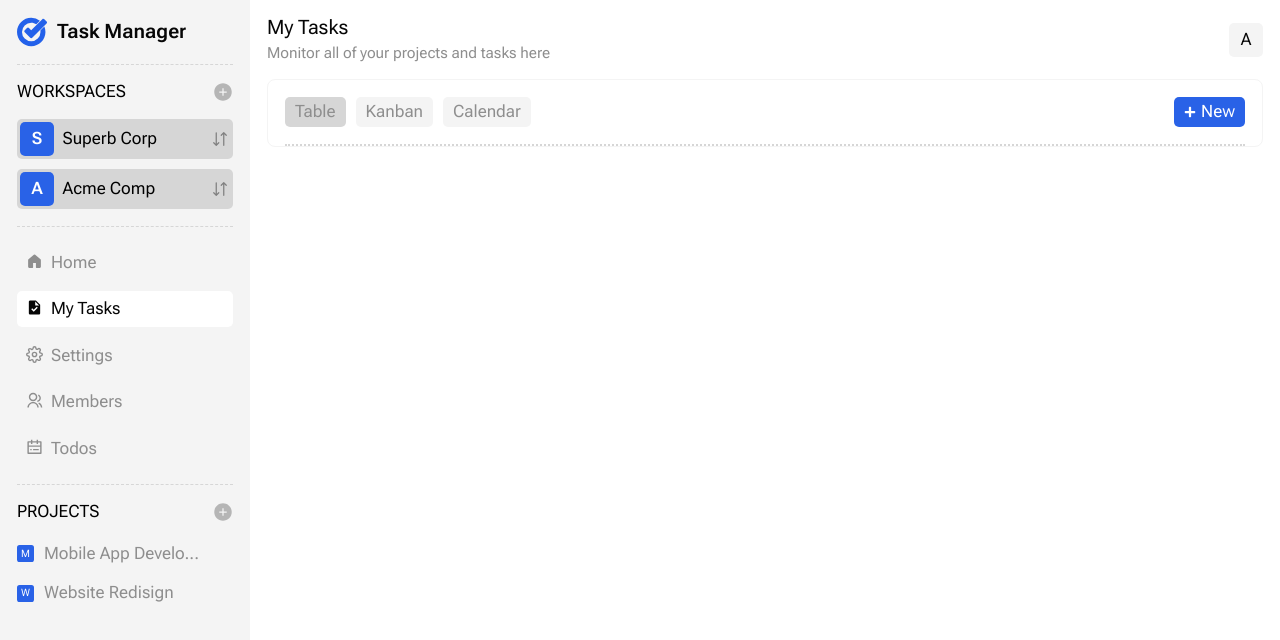
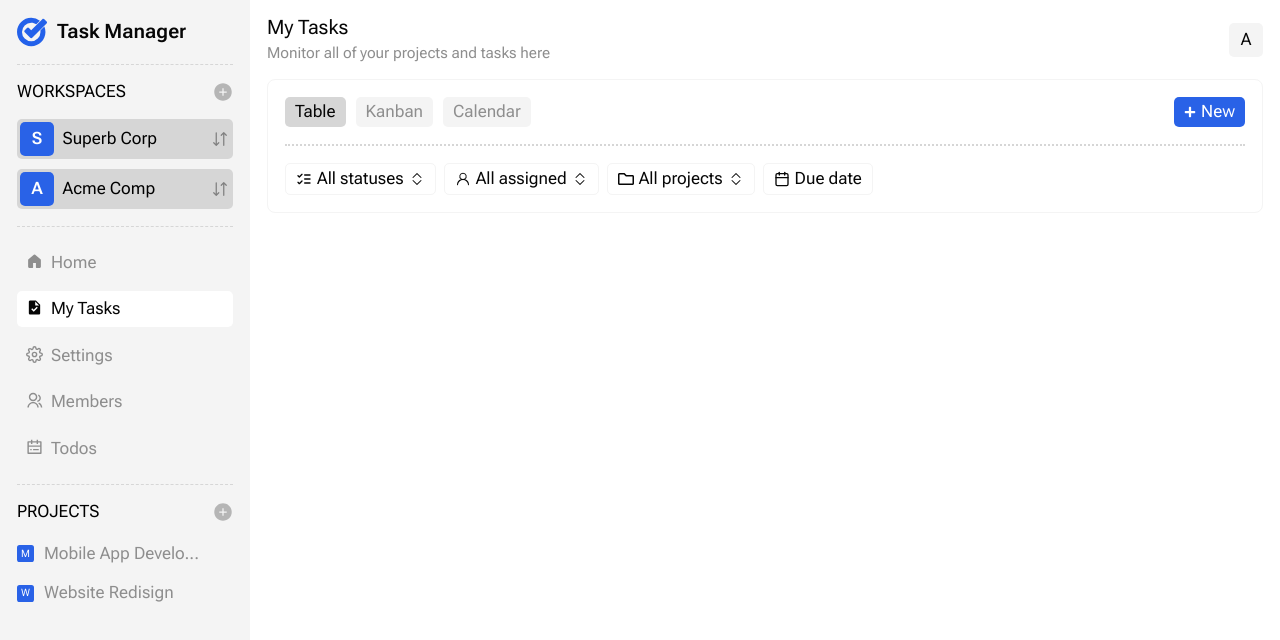
Before and after one commit to webioann/sandbox_prisma, a Next.js app: page /my_tasks/table in a window 1280 px wide. Shown: the top 640 px of the page. Built offline with nearby package versions, Linux system fonts and the light colour scheme.

Commit message:
filters row on tasks/table page

```diff
--- a/app/my_tasks/table/page.tsx
+++ b/app/my_tasks/table/page.tsx
@@ -1,12 +1,38 @@
 import React from 'react'
-import TaskPageNavigation from '@/components/TaskPageNavigation/TaskPageNavigation'
+import { FiCalendar } from "react-icons/fi"
+import { LuListChecks } from "react-icons/lu"
+import { GoPerson } from "react-icons/go"
+import { FaRegFolder } from "react-icons/fa"
+import { BsChevronExpand } from "react-icons/bs"
 import styles from './table.module.scss'
+
+import { TbArrowsSort } from "react-icons/tb"
+import { IoIosArrowDown } from "react-icons/io"
 
 export default function TablePage() {
 
     return (
         <>
             <div className={styles.filters_row}>
+                <div className={styles.filter}>
+                    <LuListChecks size={16} color='#060606'/>
+                    <p className={styles.filter_title}>All statuses</p>
+                    <BsChevronExpand size={16} color='#060606'/>
+                </div>
+                <div className={styles.filter}>
+                    <GoPerson size={16} color='#060606'/>
+                    <p className={styles.filter_title}>All assigned</p>
+                    <BsChevronExpand size={16} color='#060606'/>
+                </div>
+                <div className={styles.filter}>
+                    <FaRegFolder size={16} color='#060606'/>
+                    <p className={styles.filter_title}>All projects</p>
+                    <BsChevronExpand size={16} color='#060606'/>
+                </div>
+                <div className={styles.filter}>
+                    <FiCalendar size={16} color='#060606'/>
+                    <p className={styles.filter_title}>Due date</p>
+                </div>
             </div>
 
 
--- a/app/my_tasks/table/table.module.scss
+++ b/app/my_tasks/table/table.module.scss
@@ -1,4 +1,18 @@
 .filters_row{
+    display: flex;
+    gap: 8px;
+    padding: 1rem 0;
+    .filter{
+        border: 1px solid var(--bg-second);
+        border-radius: 5px;
+        padding: 5px 10px;
+        display: flex;
+        align-items: center;
+        gap: 5px;
+        .filter_title{
+            color: var(--text-main);
+        }
+    }
 }
 // tasks full list --------------
 .tasks_full_list{
--- a/components/TaskPageNavigation/task-page-navigation.module.scss
+++ b/components/TaskPageNavigation/task-page-navigation.module.scss
@@ -17,6 +17,7 @@
         }
         .active{
             background-color: var(--bg-dark);
+            color: var(--text-main);
         }
     }
     .create_button{
```
Also changed, not shown: app/my_tasks/calendar/page.tsx (+1 -1 lines), app/my_tasks/kanban/page.tsx (+1 -1 lines).
